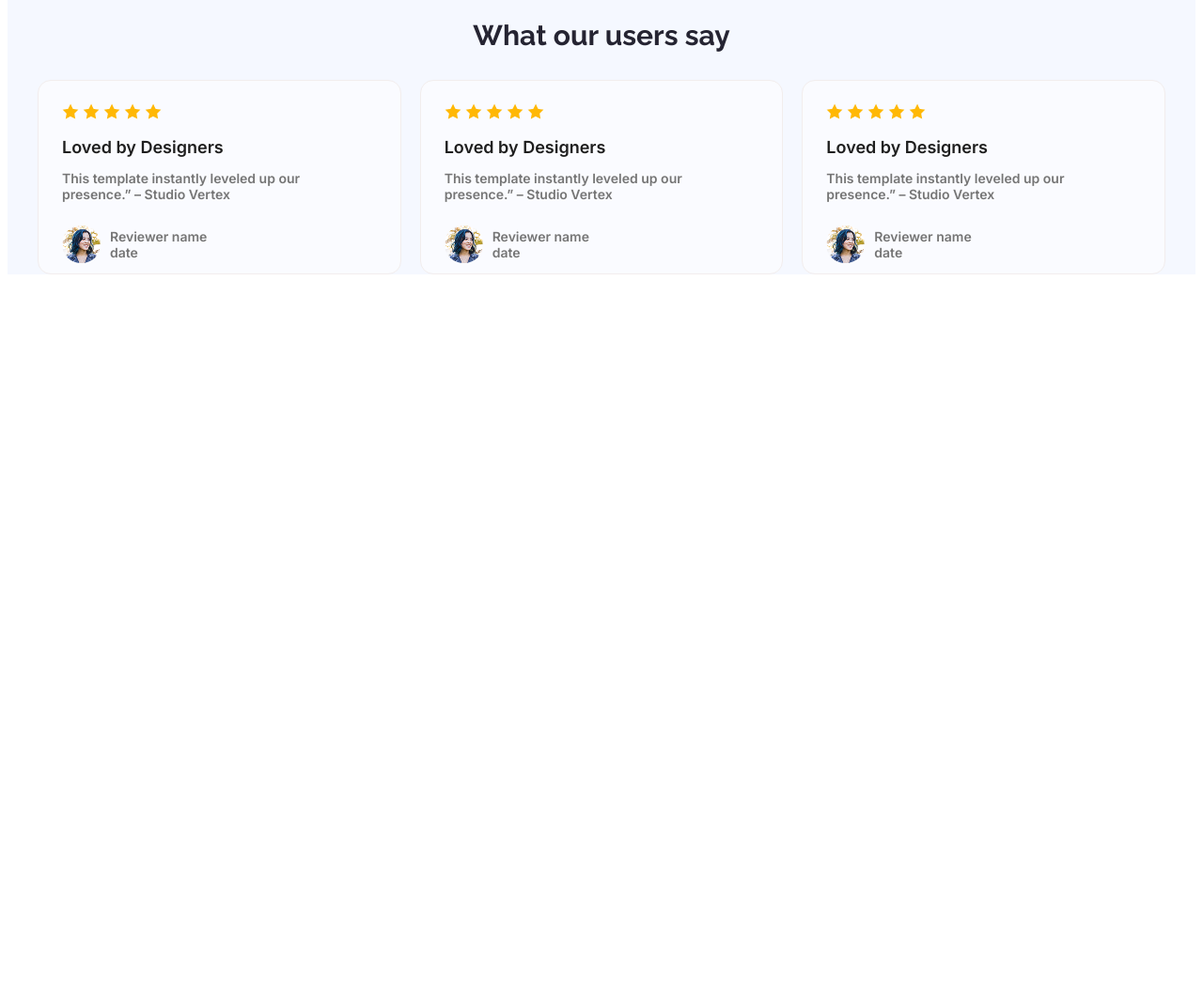
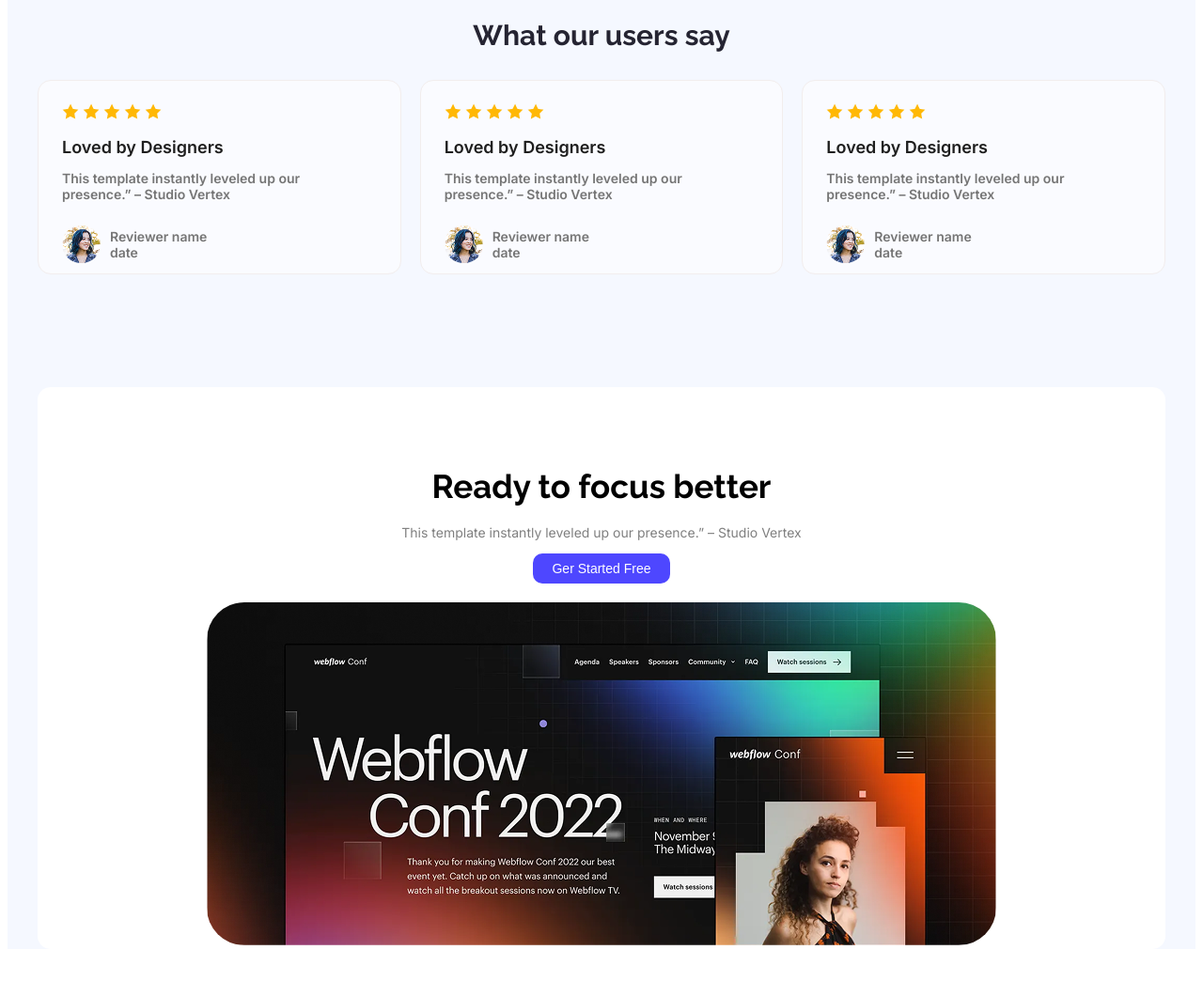
Before and after one commit to mohibuluzzal/webflow-web, a plain HTML site: page index.html in a window 1280 px wide. Shown: the part 1447-2491 px from the top of the page at 94% size. Before the commit the page ends 1747 px from the top, so only its background shows below. Drawn offline with Linux system fonts and the light colour scheme.

Commit message:
added Ready to focus section done

```diff
--- a/index.html
+++ b/index.html
@@ -141,13 +141,27 @@
                         <p class="inter">Reviewer name <br> date</p>
                     </div>
                 </div>
-
-
             </div>
 
         </section>
         <!-- Our Users Say Section End
         =========================== -->
+
+        <!-- Ready to Focus Section Start
+        ============================ -->
+        <section class="common-margin ready-container">
+            <!-- Text-Container -->
+             <div class="ready-text-container">
+                <h3 class="rale">Ready to focus better</h3>
+                <p class="inter">This template instantly leveled up our presence.” – Studio Vertex</p>
+                <button class="primary-btn">Ger Started Free</button>
+             </div>
+            <div class="ready-img">
+                <img src="Assets/wc-big.png" alt="">
+            </div>
+        </section>
+        <!-- Ready to Focus Section End
+        ============================ -->
 
     </main>
 
--- a/style/web.css
+++ b/style/web.css
@@ -133,9 +133,6 @@ main{
 
 /* Our Users Say Section Styles
 =============================== */
-.our-user-container{
-
-}
 .our-user-container h3{
     font-size: 30px;
     font-weight: 700;
@@ -179,3 +176,32 @@ main{
     border-radius: 50%;
     height: 100%;
 }
+
+/* Ready to Focus Section Style
+============================= */
+.ready-container{
+    text-align: center;
+    background-color: white;
+    border-radius: 14px;
+    margin-top: 120px;
+}
+.ready-text-container{
+    padding-top: 50px;
+}
+.ready-text-container h3{
+    font-size: 35px;
+    font-weight: 700;
+}
+.ready-text-container p{
+    font-size: 14px;
+    font-weight: 400;
+    color: rgba(0, 0, 0, 0.5);
+    margin-top: -15px;
+}
+.ready-img{
+    margin-top: 20px;
+    margin-bottom: 70px;
+}
+.ready-img img{
+    border-radius: 40px;
+}
```
